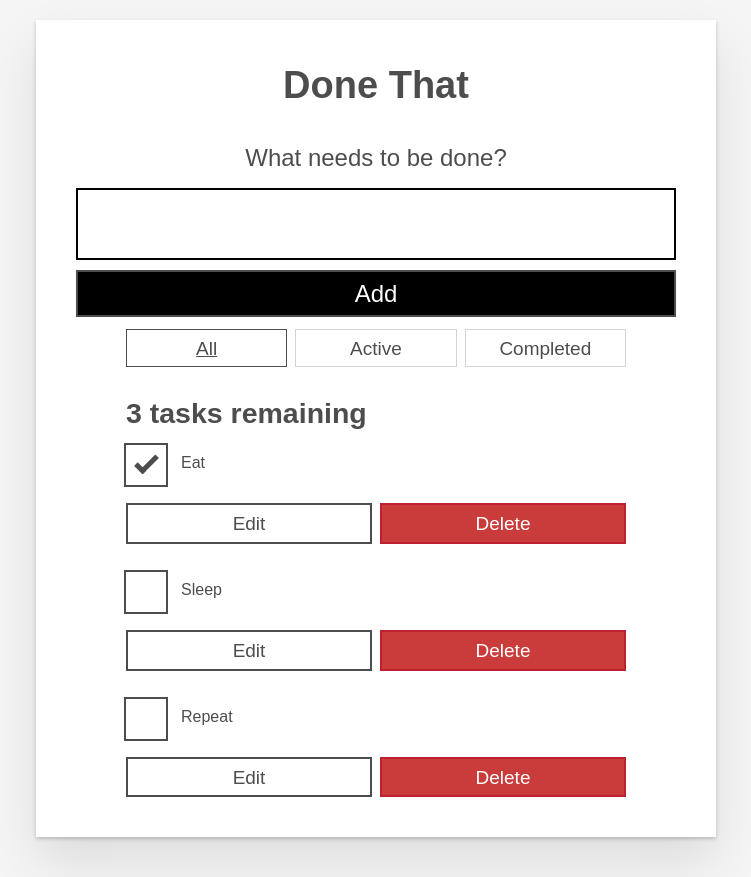
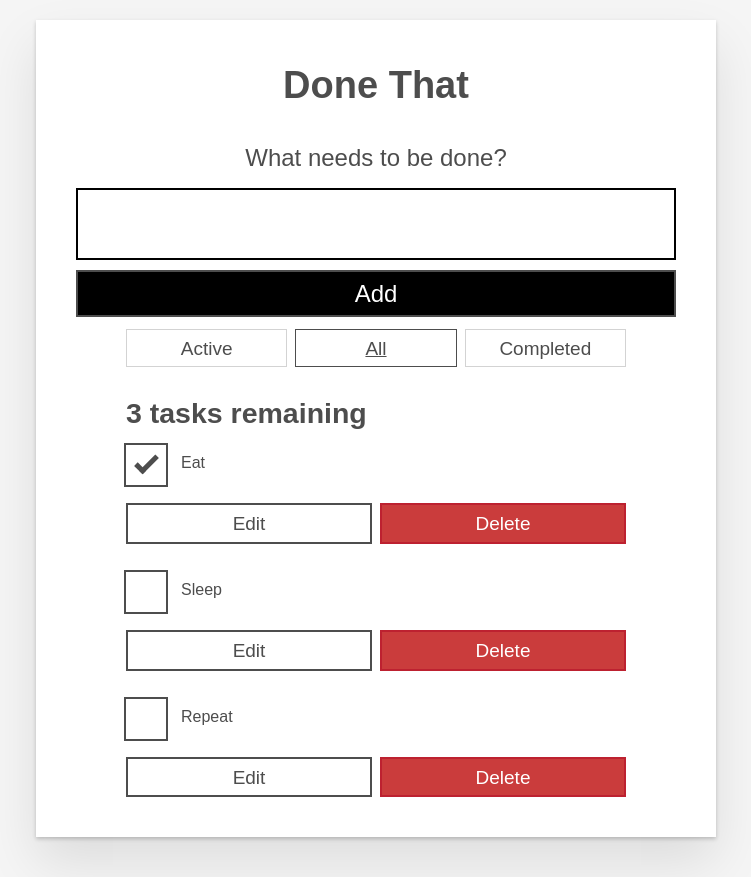
Before and after one commit to jawdinmorris/done-that, a React (Create React App) app: page / in a window 1280 px wide. Shown: the whole page, without its empty margins (264-1015 px from the left). Built offline with nearby package versions, Linux system fonts and the light colour scheme.

Commit message:
filterButton component

```diff
--- a/src/App.js
+++ b/src/App.js
@@ -1,5 +1,6 @@
 import Todo from "./components/Todo";
 import Form from "./components/Form";
+import FilterButton from "./components/FilterButton";
 
 function App(props) {
   const taskList = props.tasks.map((task) => (
@@ -16,25 +17,12 @@ function App(props) {
       <h1>Done That</h1>
       <Form />
       <div className="filters btn-group stack-exception">
-        <button type="button" className="btn toggle-btn" aria-pressed="true">
-          <span className="visually-hidden">Show </span>
-          <span>All</span>
-          <span className="visually-hidden"> tasks</span>
-        </button>
-        <button type="button" className="btn toggle-btn" aria-pressed="false">
-          <span className="visually-hidden">Show </span>
-          <span>Active</span>
-          <span className="visually-hidden"> tasks</span>
-        </button>
-        <button type="button" className="btn toggle-btn" aria-pressed="false">
-          <span className="visually-hidden">Show </span>
-          <span>Completed</span>
-          <span className="visually-hidden"> tasks</span>
-        </button>
+        <FilterButton name="Active" pressed={false} id="activeFilter"/>
+        <FilterButton name="All" pressed={true} id="allFilter"/>
+        <FilterButton name="Completed" pressed={false} id="completedFilter" />
       </div>
       <h2 id="list-heading">3 tasks remaining</h2>
       <ul
-        role="list"
         className="todo-list stack-large stack-exception"
         aria-labelledby="list-heading"
       >
--- /dev/null
+++ b/src/components/FilterButton.js
@@ -0,0 +1,16 @@
+import React from "react";
+
+export default function FilterButton(props) {
+  return (
+    <button
+      type="button"
+      className="btn toggle-btn"
+      aria-pressed={props.pressed}
+      id={props.id}
+    >
+      <span className="visually-hidden">Show </span>
+      <span>{props.name}</span>
+      <span className="visually-hidden"> tasks</span>
+    </button>
+  );
+}
```
